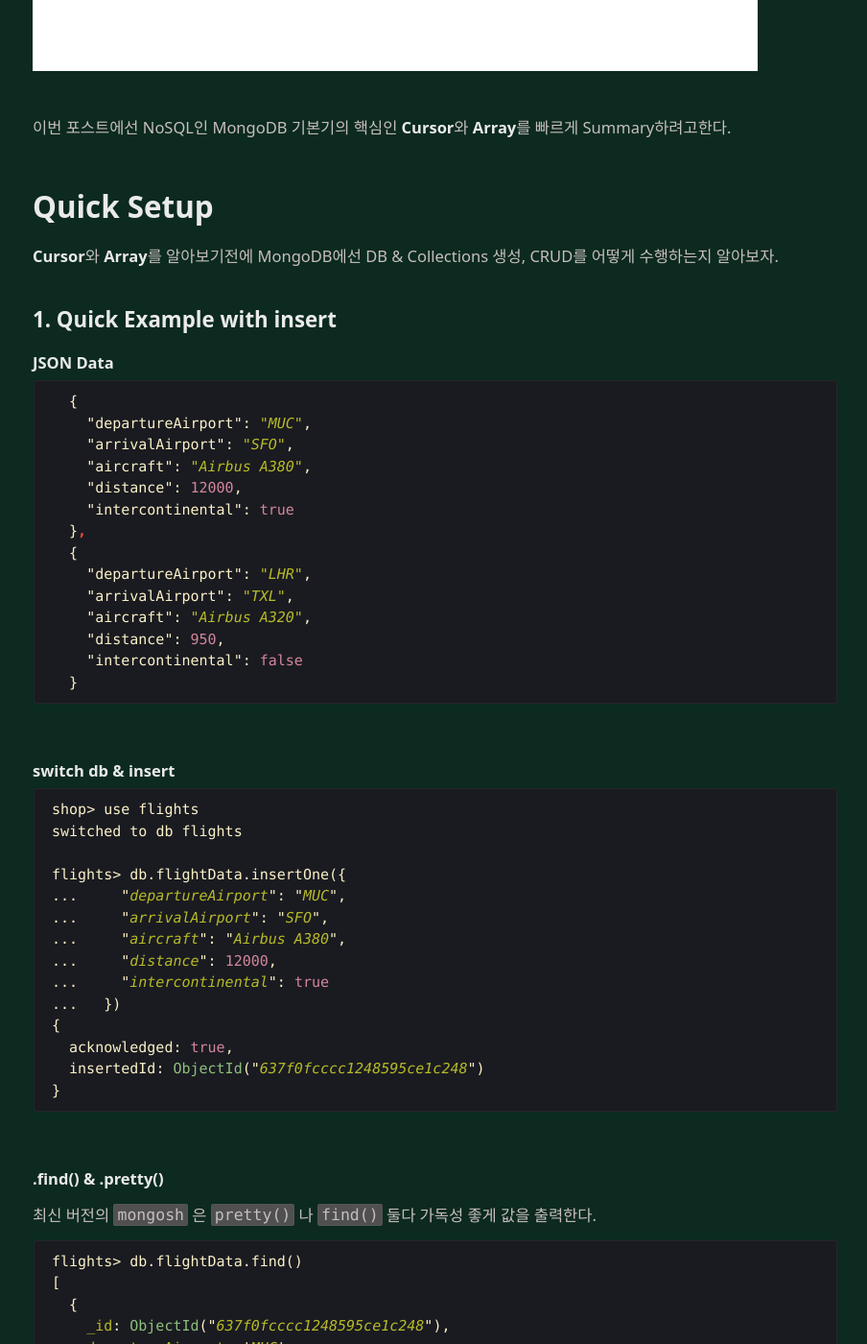
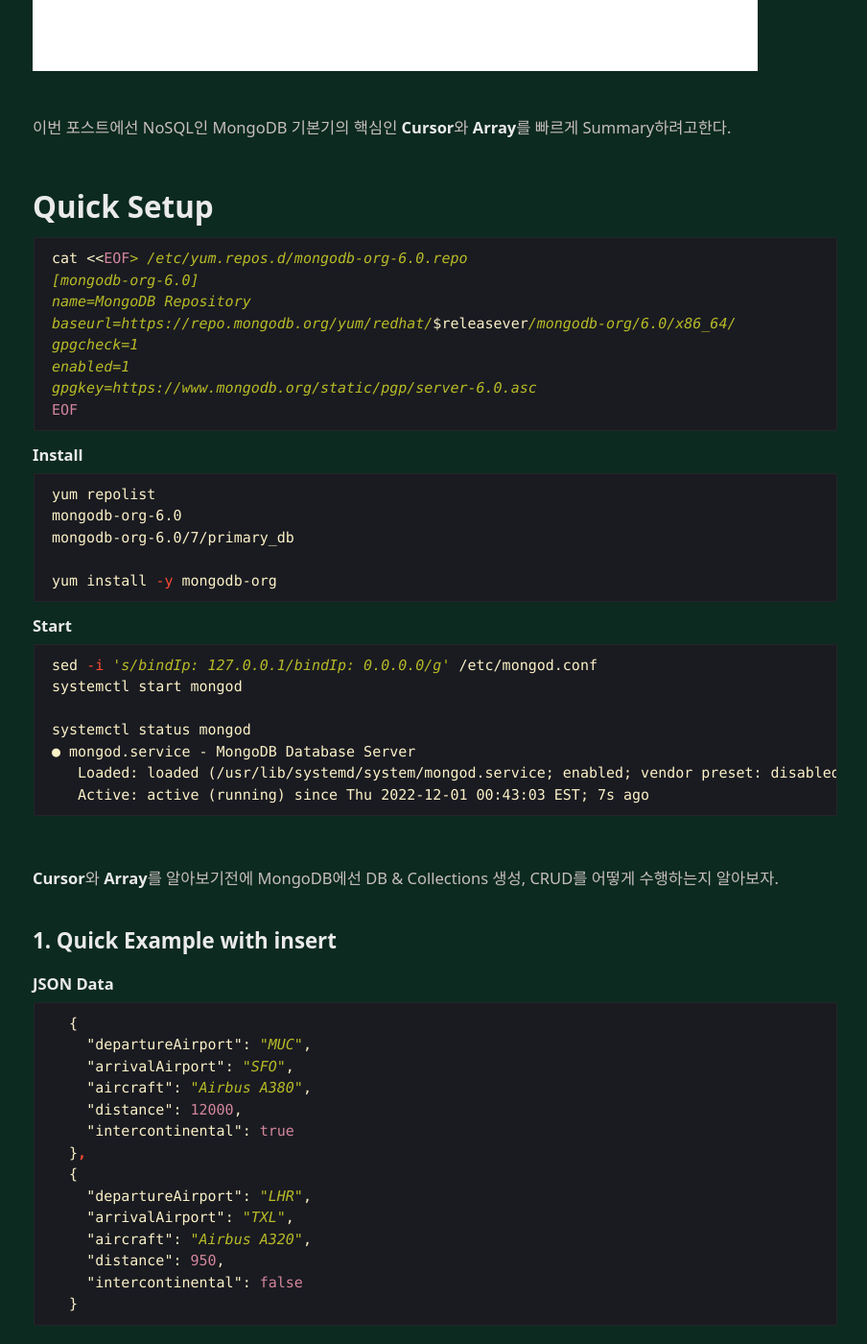
Before and after one commit to avoholo/avoholo.github.io, a Jekyll site: the page built from _posts/Mongodb_basic_cmds/2022-11-10-mongodb-cursor-array.md, in a window 1280 px wide and 1400 px high, scrolled down 651 px. Shown: the whole window at 96% size, without its empty margins (186-1090 px from the left). Built offline with Jekyll 4.4.1, drawn with Linux system fonts in a browser that asks for light colours; some web fonts are replaced; comment, search, counter and statistics services are not loaded; some of the changed text lies outside the part shown.

Commit message:
edit mongodb.md

```diff
--- a/_posts/Mongodb_basic_cmds/2022-11-10-mongodb-cursor-array.md
+++ b/_posts/Mongodb_basic_cmds/2022-11-10-mongodb-cursor-array.md
@@ -1,7 +1,7 @@
 ---
 title: "MongoDB Cursor and Array"
 date: 2022-11-10 00:00:00 +07:00
-modified: 2022-11-10 00:00:00 +07:00
+modified: 2022-12-01 00:00:00 +07:00
 tags: [MongoDB]
 description:
 image: "/Mongodb_basic_cmds/default_post_image.png"
@@ -16,6 +16,41 @@ image: "/Mongodb_basic_cmds/default_post_image.png"
 
 
 ### Quick Setup
+
+~~~bash
+cat <<EOF> /etc/yum.repos.d/mongodb-org-6.0.repo
+[mongodb-org-6.0]
+name=MongoDB Repository
+baseurl=https://repo.mongodb.org/yum/redhat/$releasever/mongodb-org/6.0/x86_64/
+gpgcheck=1
+enabled=1
+gpgkey=https://www.mongodb.org/static/pgp/server-6.0.asc
+EOF
+~~~
+
+##### Install
+
+~~~bash
+yum repolist
+mongodb-org-6.0
+mongodb-org-6.0/7/primary_db
+
+yum install -y mongodb-org
+~~~
+
+##### Start
+
+~~~bash
+sed -i 's/bindIp: 127.0.0.1/bindIp: 0.0.0.0/g' /etc/mongod.conf
+systemctl start mongod
+
+systemctl status mongod
+● mongod.service - MongoDB Database Server
+   Loaded: loaded (/usr/lib/systemd/system/mongod.service; enabled; vendor preset: disabled)
+   Active: active (running) since Thu 2022-12-01 00:43:03 EST; 7s ago
+~~~
+
+<br>
 
 **Cursor**와 **Array**를 알아보기전에 MongoDB에선 DB & Collections 생성, CRUD를 어떻게 수행하는지 알아보자.
 
@@ -47,7 +82,13 @@ image: "/Mongodb_basic_cmds/default_post_image.png"
 ##### switch db & insert
 
 ~~~javascript
-shop> use flights
+test> show dbs
+admin        40.00 KiB
+config      108.00 KiB
+local        72.00 KiB
+flights   40.00 KiB
+
+test> use flights
 switched to db flights
 
 flights> db.flightData.insertOne({
@@ -402,6 +443,33 @@ passengers> db.passengers.find({"status.description": "on-time"})
 
 
 
+##### nested documents with $in & $regex
+
+~~~javascript
+passengers> db.passengers.find({"status.description": {$in: ["on-time"]}})
+ {
+    _id: ObjectId("637f49a79ed8d2bb69a58385"),
+    name: 'Albert Twostone',
+    age: 68,
+    hobbies: [ 'sports', 'cooking' ],
+    status: { description: 'on-time', lastUpdate: '19:00:00' }
+ }
+
+
+passengers> db.passengers.find({"status.description": {$regex: "on"}})
+ {
+    _id: ObjectId("637f49a79ed8d2bb69a58385"),
+    name: 'Albert Twostone',
+    age: 68,
+    hobbies: [ 'sports', 'cooking' ],
+    status: { description: 'on-time', lastUpdate: '19:00:00' }
+ }
+~~~
+
+
+
+
+
 > Related :
 > <a href="/concept-notes">Post 1, </a>
 > <a href="/concept-notes">Post 2</a>
```
Also changed, not shown: _posts/Groovy_basic_cmds/2022-11-17-groovy-string-files-iteration.md (+1 -1 lines), _posts/JS_basic_cmds/2022-11-19-js-variable-functions.md (+14 -6 lines), _posts/Scala_basic_cmds_2/2022-11-18-scala-rdd.md (+1 -1 lines).
